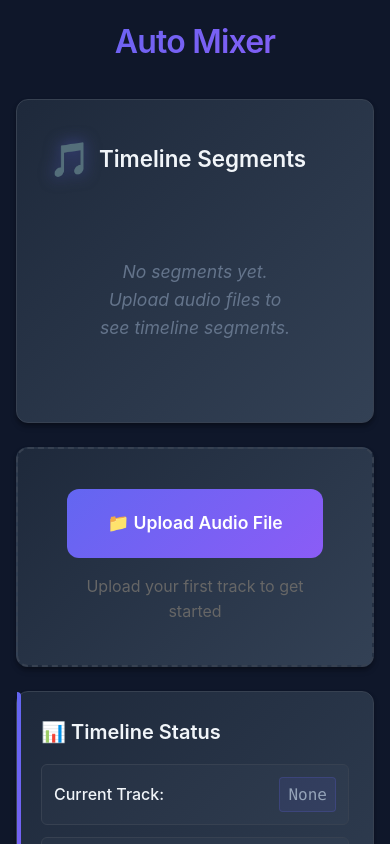
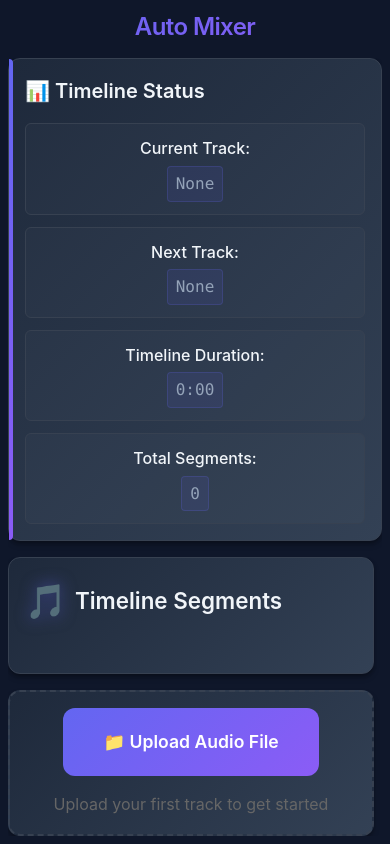
Before and after one commit to treymeetsworld/auto-mixer, a React (Vite) app: page / in a window 390 px wide. Shown: the top 844 px of the page. Built offline with nearby package versions, Linux system fonts and the light colour scheme.

Commit message:
update styling

```diff
--- a/src/App.tsx
+++ b/src/App.tsx
@@ -70,6 +70,7 @@ function App() {
       <h1>Auto Mixer</h1>
 
       <div className="content">
+        <div className="main-content">
           <div className="timeline-preview">
             <h3>Timeline Segments</h3>
             {state.timeline.segments.length > 0 ? (
@@ -115,6 +116,14 @@ function App() {
             </p>
           </div>
 
+          {state.currentTrack && state.nextTrack && (
+            <button onClick={handleSetTransition} className="transition-button">
+              ⚡ Set Transition at 10s
+            </button>
+          )}
+        </div>
+
+        <div className="sidebar">
           <div className="status">
             <h3>📊 Timeline Status</h3>
             <p>
@@ -134,12 +143,7 @@ function App() {
               <span>{state.timeline.segments.length}</span>
             </p>
           </div>
-
-        {state.currentTrack && state.nextTrack && (
-          <button onClick={handleSetTransition} className="transition-button">
-            ⚡ Set Transition at 10s
-          </button>
-        )}
+        </div>
       </div>
     </div>
   );
--- a/src/styles/main.scss
+++ b/src/styles/main.scss
@@ -34,37 +34,64 @@ body {
   background: var(--background-color);
   color: var(--text-color);
   line-height: 1.6;
-  min-height: 100vh;
+  height: 100vh;
+  overflow: hidden;
 }
 
 // App layout
 .app {
-  max-width: 900px;
+  max-width: 1200px;
   margin: 0 auto;
-  padding: calc(var(--spacing-unit) * 3);
+  padding: calc(var(--spacing-unit) * 2);
+  height: 100vh;
+  display: flex;
+  flex-direction: column;
+  overflow: hidden;
 
   h1 {
     text-align: center;
-    margin-bottom: calc(var(--spacing-unit) * 4);
+    margin-bottom: calc(var(--spacing-unit) * 2);
     background: var(--gradient-primary);
     -webkit-background-clip: text;
     -webkit-text-fill-color: transparent;
     background-clip: text;
-    font-size: 3rem;
+    font-size: clamp(2rem, 5vw, 3rem);
     font-weight: 600;
     letter-spacing: -0.025em;
+    flex-shrink: 0;
   }
 
   .content {
+    display: grid;
+    grid-template-columns: 1fr 350px;
+    gap: calc(var(--spacing-unit) * 3);
+    align-items: start;
+    flex: 1;
+    overflow: hidden;
+    min-height: 0;
+  }
+
+  .main-content {
     display: flex;
     flex-direction: column;
-    gap: calc(var(--spacing-unit) * 3);
+    gap: calc(var(--spacing-unit) * 2);
+    overflow-y: auto;
+    padding-right: calc(var(--spacing-unit));
+    height: 100%;
+  }
+
+  .sidebar {
+    display: flex;
+    flex-direction: column;
+    gap: calc(var(--spacing-unit) * 2);
+    height: 100%;
+    overflow-y: auto;
   }
 
   // Upload section
   .upload-section {
     text-align: center;
-    padding: calc(var(--spacing-unit) * 5);
+    padding: calc(var(--spacing-unit) * 3);
     background: var(--gradient-surface);
     border-radius: var(--border-radius);
     box-shadow: var(--shadow);
@@ -72,6 +99,7 @@ body {
     transition: all 0.3s ease;
     position: relative;
     overflow: hidden;
+    flex-shrink: 0;
 
     &::before {
       content: '';
@@ -125,117 +153,16 @@ body {
     }
   }
 
-  // Status section
-  .status {
+  // Timeline preview
+  .timeline-preview {
     background: var(--gradient-surface);
     padding: calc(var(--spacing-unit) * 3);
     border-radius: var(--border-radius);
     box-shadow: var(--shadow);
     border: 1px solid var(--border-color);
-    position: relative;
-
-    &::before {
-      content: '';
-      position: absolute;
-      left: 0;
-      top: 0;
-      bottom: 0;
-      width: 4px;
-      background: var(--gradient-primary);
-      border-radius: 0 var(--border-radius) var(--border-radius) 0;
-    }
-
-    h3 {
-      margin-bottom: calc(var(--spacing-unit) * 2);
-      color: var(--text-color);
-      font-size: 1.25rem;
-      font-weight: 600;
-    }
-
-    p {
-      margin-bottom: calc(var(--spacing-unit) * 1.5);
-      display: flex;
-      justify-content: space-between;
-      align-items: center;
-      padding: calc(var(--spacing-unit) * 1.5);
-      border-radius: calc(var(--border-radius) / 2);
-      background: rgba(255, 255, 255, 0.02);
-      border: 1px solid var(--border-color);
-      transition: all 0.2s ease;
-
-      &:hover {
-        background: rgba(255, 255, 255, 0.05);
-        border-color: var(--border-light);
-      }
-
-      &:last-child {
-        margin-bottom: 0;
-      }
-
-      strong {
-        color: var(--text-color);
-        min-width: 140px;
-        font-weight: 500;
-      }
-
-      span {
-        color: var(--text-secondary);
-        font-family: 'JetBrains Mono', 'SF Mono', Monaco, 'Cascadia Code', monospace;
-        background: rgba(99, 102, 241, 0.1);
-        padding: calc(var(--spacing-unit) * 0.5) calc(var(--spacing-unit));
-        border-radius: calc(var(--border-radius) / 3);
-        border: 1px solid rgba(99, 102, 241, 0.2);
-      }
-    }
-  }
-
-  // Transition button
-  .transition-button {
-    background: linear-gradient(135deg, var(--secondary-color) 0%, var(--accent-color) 100%);
-    color: white;
-    padding: calc(var(--spacing-unit) * 2.5) calc(var(--spacing-unit) * 5);
-    border: none;
-    border-radius: var(--border-radius);
-    cursor: pointer;
-    font-size: 1.1rem;
-    font-weight: 600;
-    transition: all 0.3s ease;
-    align-self: center;
-    position: relative;
-    overflow: hidden;
-
-    &::before {
-      content: '';
-      position: absolute;
-      top: 0;
-      left: -100%;
-      width: 100%;
-      height: 100%;
-      background: linear-gradient(90deg, transparent, rgba(255, 255, 255, 0.2), transparent);
-      transition: left 0.5s ease;
-    }
-
-    &:hover {
-      transform: translateY(-3px) scale(1.02);
-      box-shadow: 0 8px 25px rgba(245, 158, 11, 0.4);
-
-      &::before {
-        left: 100%;
-      }
-    }
-
-    &:active {
-      transform: translateY(-1px) scale(1.01);
-    }
-  }
-
-  // Timeline preview
-  .timeline-preview {
-    background: var(--gradient-surface);
-    padding: calc(var(--spacing-unit) * 4);
-    border-radius: var(--border-radius);
-    box-shadow: var(--shadow);
-    border: 1px solid var(--border-color);
+    flex: 1;
+    overflow-y: auto;
+    min-height: 0;
 
     h3 {
       margin-bottom: calc(var(--spacing-unit) * 3);
@@ -327,22 +254,183 @@ body {
     .no-segments {
       text-align: center;
       color: var(--text-muted);
-      padding: calc(var(--spacing-unit) * 6);
+      padding: calc(var(--spacing-unit) * 4);
       font-style: italic;
       font-size: 1.1rem;
     }
   }
 
+  // Status section - make it sticky in sidebar
+  .status {
+    background: var(--gradient-surface);
+    padding: calc(var(--spacing-unit) * 3);
+    border-radius: var(--border-radius);
+    box-shadow: var(--shadow);
+    border: 1px solid var(--border-color);
+    position: relative;
+    flex-shrink: 0;
+
+    &::before {
+      content: '';
+      position: absolute;
+      left: 0;
+      top: 0;
+      bottom: 0;
+      width: 4px;
+      background: var(--gradient-primary);
+      border-radius: 0 var(--border-radius) var(--border-radius) 0;
+    }
+
+    h3 {
+      margin-bottom: calc(var(--spacing-unit) * 2);
+      color: var(--text-color);
+      font-size: 1.25rem;
+      font-weight: 600;
+    }
+
+    p {
+      margin-bottom: calc(var(--spacing-unit) * 1.5);
+      display: flex;
+      justify-content: space-between;
+      align-items: center;
+      padding: calc(var(--spacing-unit) * 1.5);
+      border-radius: calc(var(--border-radius) / 2);
+      background: rgba(255, 255, 255, 0.02);
+      border: 1px solid var(--border-color);
+      transition: all 0.2s ease;
+
+      &:hover {
+        background: rgba(255, 255, 255, 0.05);
+        border-color: var(--border-light);
+      }
+
+      &:last-child {
+        margin-bottom: 0;
+      }
+
+      strong {
+        color: var(--text-color);
+        min-width: 140px;
+        font-weight: 500;
+      }
+
+      span {
+        color: var(--text-secondary);
+        font-family: 'JetBrains Mono', 'SF Mono', Monaco, 'Cascadia Code', monospace;
+        background: rgba(99, 102, 241, 0.1);
+        padding: calc(var(--spacing-unit) * 0.5) calc(var(--spacing-unit));
+        border-radius: calc(var(--border-radius) / 3);
+        border: 1px solid rgba(99, 102, 241, 0.2);
+      }
+    }
+  }
+
+  // Transition button
+  .transition-button {
+    background: linear-gradient(135deg, var(--secondary-color) 0%, var(--accent-color) 100%);
+    color: white;
+    padding: calc(var(--spacing-unit) * 2.5) calc(var(--spacing-unit) * 5);
+    border: none;
+    border-radius: var(--border-radius);
+    cursor: pointer;
+    font-size: 1.1rem;
+    font-weight: 600;
+    transition: all 0.3s ease;
+    align-self: center;
+    position: relative;
+    overflow: hidden;
+    flex-shrink: 0;
+
+    &::before {
+      content: '';
+      position: absolute;
+      top: 0;
+      left: -100%;
+      width: 100%;
+      height: 100%;
+      background: linear-gradient(90deg, transparent, rgba(255, 255, 255, 0.2), transparent);
+      transition: left 0.5s ease;
+    }
+
+    &:hover {
+      transform: translateY(-3px) scale(1.02);
+      box-shadow: 0 8px 25px rgba(245, 158, 11, 0.4);
+
+      &::before {
+        left: 100%;
+      }
+    }
+
+    &:active {
+      transform: translateY(-1px) scale(1.01);
+    }
+  }
+
   // Responsive design
+  @media (max-width: 1024px) {
+    .content {
+      grid-template-columns: 1fr 300px;
+    }
+  }
+
   @media (max-width: 768px) {
-    padding: calc(var(--spacing-unit) * 2);
+    padding: calc(var(--spacing-unit) * 1.5);
+    height: 100vh;
 
     h1 {
-      font-size: 2rem;
+      font-size: clamp(1.5rem, 4vw, 2rem);
+      margin-bottom: calc(var(--spacing-unit) * 1.5);
+    }
+
+    .content {
+      grid-template-columns: 1fr;
+      grid-template-rows: auto 1fr;
+      gap: calc(var(--spacing-unit) * 2);
+    }
+
+    .sidebar {
+      order: -1;
+      overflow-y: visible;
+      height: auto;
+    }
+
+    .main-content {
+      overflow-y: auto;
     }
 
     .timeline-preview .segment .segment-details {
       grid-template-columns: 1fr;
     }
+
+    .status p {
+      flex-direction: column;
+      gap: calc(var(--spacing-unit) * 0.5);
+      text-align: center;
+
+      strong {
+        min-width: auto;
+      }
+    }
+  }
+
+  @media (max-width: 480px) {
+    padding: calc(var(--spacing-unit));
+
+    .upload-section {
+      padding: calc(var(--spacing-unit) * 2);
+    }
+
+    .timeline-preview {
+      padding: calc(var(--spacing-unit) * 2);
+    }
+
+    .status {
+      padding: calc(var(--spacing-unit) * 2);
+    }
+
+    .transition-button {
+      padding: calc(var(--spacing-unit) * 2) calc(var(--spacing-unit) * 3);
+      font-size: 1rem;
+    }
   }
 }
```
Lines whose indentation alone changed are shown as unchanged.
